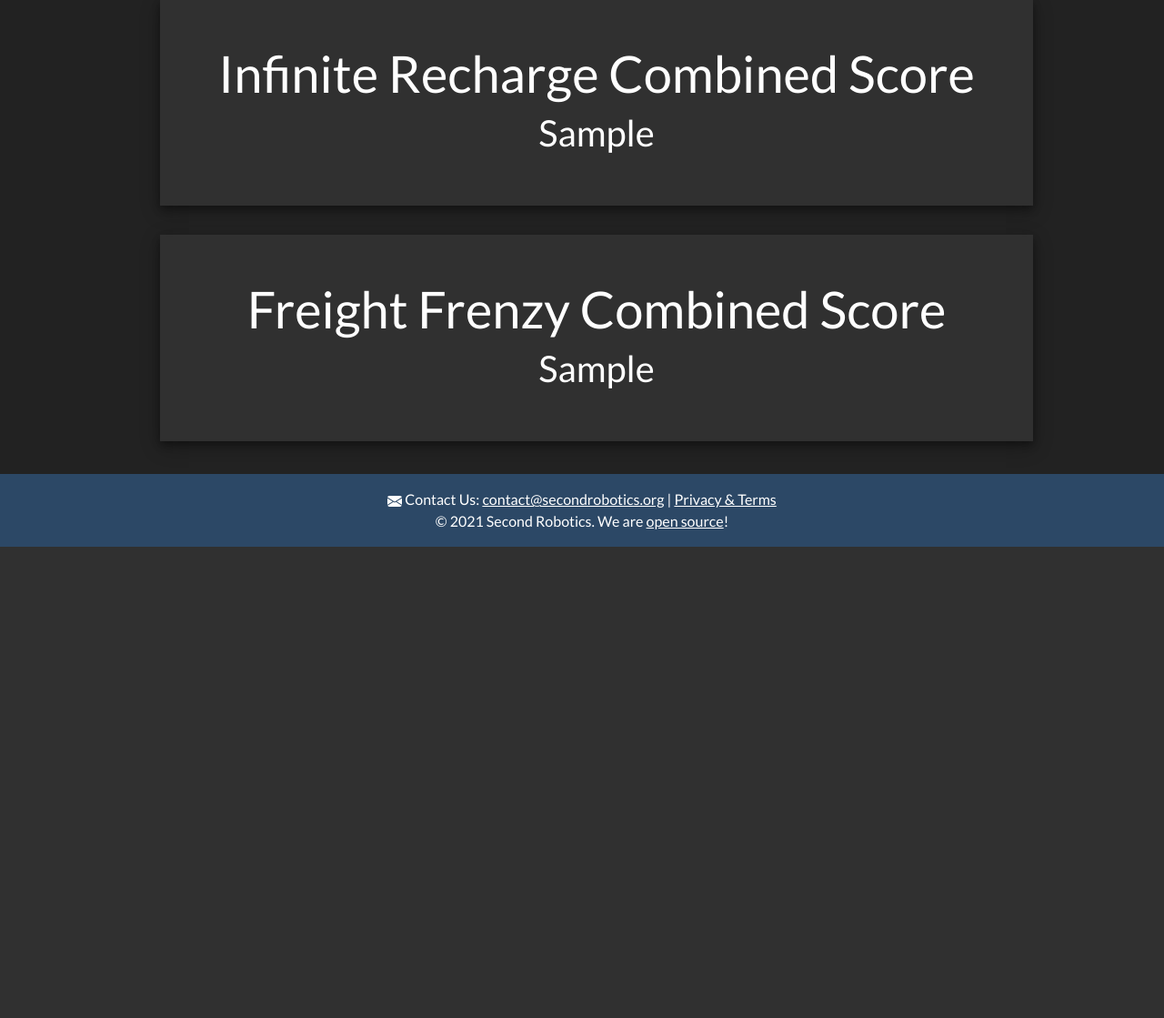
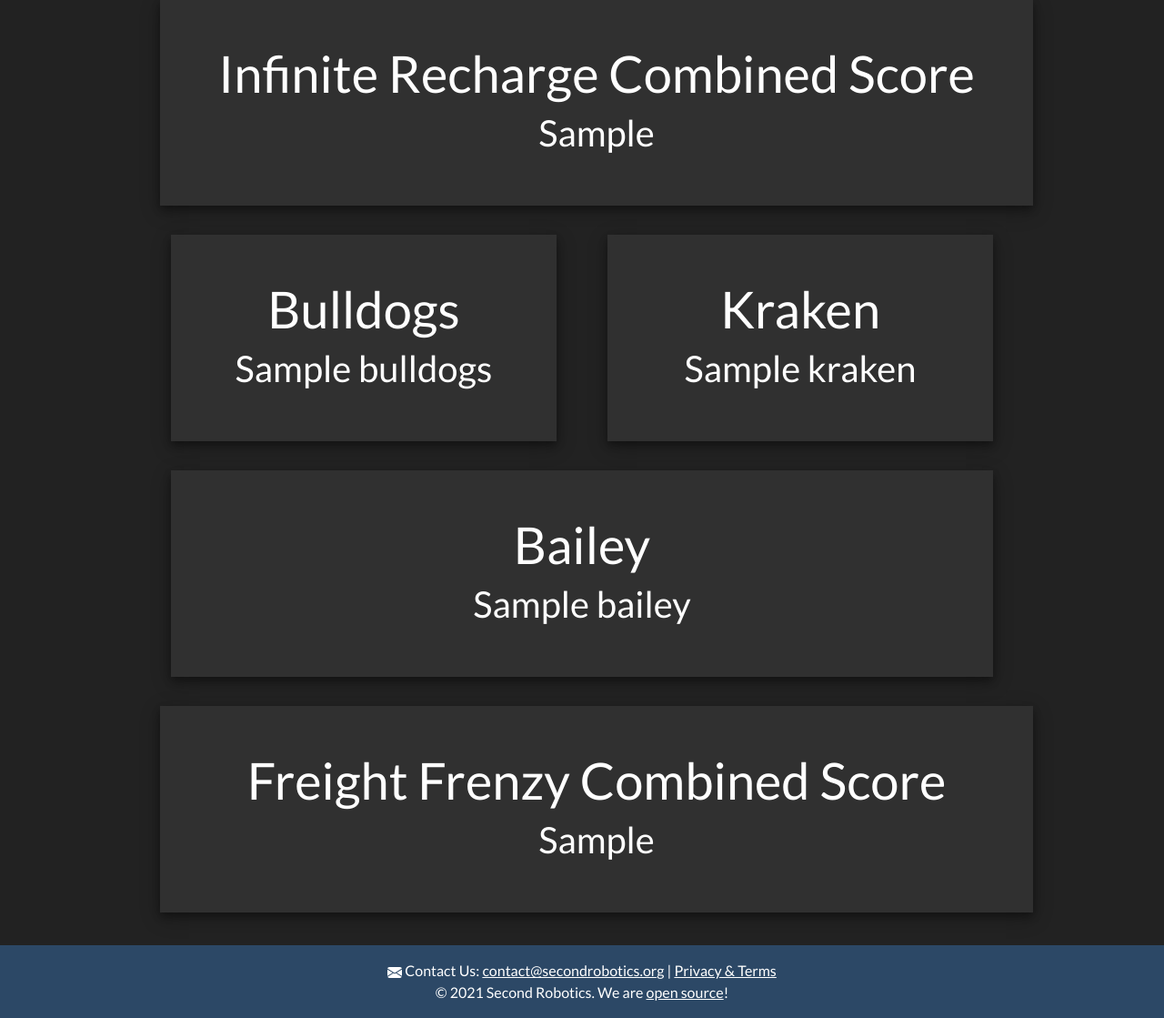
Before and after one commit to SecondRobotics/SecondWebsite, a Django app: template home/templates/home/user_profile.html in a window 1280 px wide. Shown: the part 1386-2505 px from the top of the page at 91% size. Before the commit the page ends 1987 px from the top, so only its background shows below. Run offline with Django 3.2, Linux system fonts and the light colour scheme; the template is opened without the code that fills it: most values are stand-ins (such as "Sample title", 1, 10 or a date in 2020); some libraries are stand-ins or nearby versions.

Commit message:
Add Freight Frenzy user profile robot scores

```diff
--- a/home/templates/home/user_profile.html
+++ b/home/templates/home/user_profile.html
@@ -299,6 +299,128 @@
         </h2>
     </div>
 </div>
+
+<div class="row">
+    <div class="col">
+        <div
+            class="
+                position-relative
+                overflow-hidden
+                p-3 p-md-5
+                shadowy
+                m-md-3
+                text-center
+                bg-dark
+            "
+        >
+            <h1 style="color: white" class="display-4 fw-normal">
+                <a
+                    href="/highscores/ff/Bulldogs/"
+                    style="color: #fff; text-decoration: none"
+                    >Bulldogs</a
+                >
+            </h1>
+            <h2 style="color: white" class="display-6 fw-normal">
+                {{scores.Bulldogs}}
+            </h2>
+            {% if scores.Bulldogs > 0 %}
+            {% if "youtube" in sources.Bulldogs or "streamable" in sources.Bulldogs %}
+            <iframe
+                class="img-fluid rounded"
+                src="{{sources.Bulldogs}}"
+                allow="accelerometer; autoplay; clipboard-write; encrypted-media; gyroscope; picture-in-picture"
+                allowfullscreen
+            ></iframe>
+            {% else %}
+            <img
+                src="{{sources.Bulldogs}}"
+                class="img-fluid rounded"
+                alt="Bulldogs score screnshot"
+            />
+            {% endif %} {% endif %}
+        </div>
+    </div>
+    <div class="col">
+        <div
+            class="
+                position-relative
+                overflow-hidden
+                p-3 p-md-5
+                shadowy
+                m-md-3
+                text-center
+                bg-dark
+            "
+        >
+            <h1 style="color: white" class="display-4 fw-normal">
+                <a
+                    href="/highscores/ff/Kraken/"
+                    style="color: #fff; text-decoration: none"
+                    >Kraken</a
+                >
+            </h1>
+            <h2 style="color: white" class="display-6 fw-normal">
+                {{scores.Kraken}}
+            </h2>
+            {% if scores.Kraken > 0 %}
+            {% if "youtube" in sources.Kraken or "streamable" in sources.Kraken %}
+            <iframe
+                class="img-fluid rounded"
+                src="{{sources.Kraken}}"
+                allow="accelerometer; autoplay; clipboard-write; encrypted-media; gyroscope; picture-in-picture"
+                allowfullscreen
+            ></iframe>
+            {% else %}
+            <img
+                src="{{sources.Kraken}}"
+                class="img-fluid rounded"
+                alt="Kraken score screnshot"
+            />
+            {% endif %} {% endif %}
+        </div>
+    </div>
+    <div class="col">
+        <div
+            class="
+                position-relative
+                overflow-hidden
+                p-3
+                shadowy
+                p-md-5
+                m-md-3
+                text-center
+                bg-dark
+            "
+        >
+            <h1 style="color: white" class="display-4 fw-normal">
+                <a
+                    href="/highscores/ff/Bailey/"
+                    style="color: #fff; text-decoration: none"
+                    >Bailey</a
+                >
+            </h1>
+            <h2 style="color: white" class="display-6 fw-normal">
+                {{scores.Bailey}}
+            </h2>
+            {% if scores.Bailey > 0 %}
+            {% if "youtube" in sources.Bailey or "streamable" in sources.Bailey %}
+            <iframe
+                class="img-fluid rounded"
+                src="{{sources.Bailey}}"
+                allow="accelerometer; autoplay; clipboard-write; encrypted-media; gyroscope; picture-in-picture"
+                allowfullscreen
+            ></iframe>
+            {% else %}
+            <img
+                src="{{sources.Bailey}}"
+                class="img-fluid rounded"
+                alt="Bailey score screnshot"
+            />
+            {% endif %} {% endif %}
+        </div>
+    </div>
+</div>
+
 <div class="row">
     <div
         class="
```
